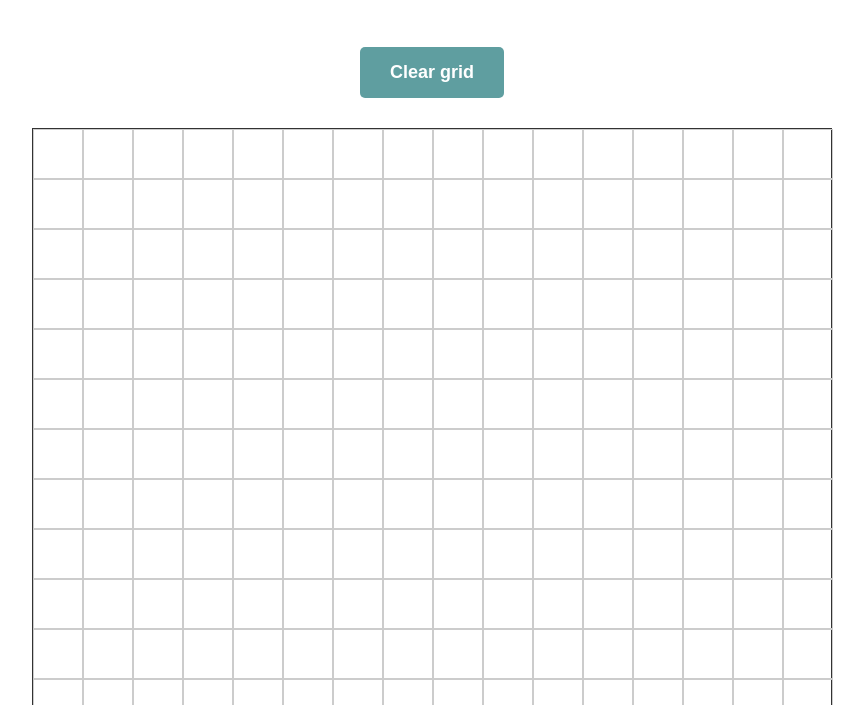
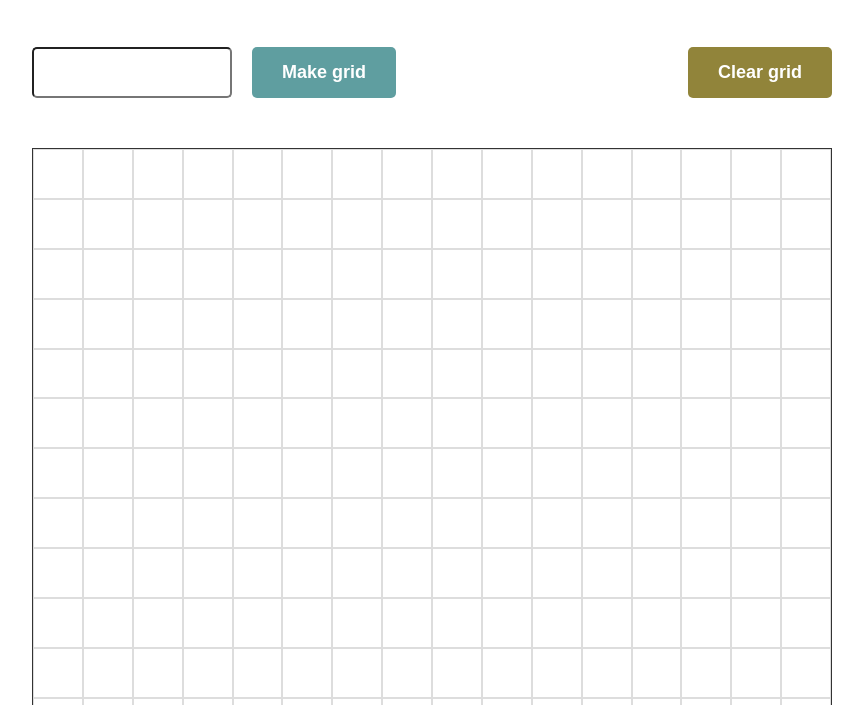
Before and after one commit to aspbdev/etch-a-sketch, a plain HTML site: page index.html in a window 1280 px wide. Shown: the part 95-800 px from the top of the page, without its empty margins (208-1072 px from the left). Drawn offline with Linux system fonts and the light colour scheme.

Commit message:
Add grid resize functionality

```diff
--- a/index.html
+++ b/index.html
@@ -10,7 +10,11 @@
 </head>
 <body>
     <h1>Etch-a-Sketch</h1>
-    <button class="clear-all">Clear grid</button>
+    <div class="controls">
+        <input type="text" name="grid" id="grid-size">
+        <input type="submit" value="Make grid" id="grid-btn">
+        <button class="clear-all">Clear grid</button>
+    </div>
     <div class="container"></div>
 </body>
 </html>
--- a/script.js
+++ b/script.js
@@ -1,21 +1,39 @@
 const container = document.querySelector('.container');
+const gridBtn = document.querySelector('#grid-btn');
+const gridInput = document.querySelector('#grid-size');
+const clearBtn = document.querySelector('.clear-all');
 
-for (let i = 0; i < 256; i++) {
+let gridSize = 16;
+makeGrid(gridSize);
+
+gridBtn.addEventListener('click', () => {
+    const input = +gridInput.value;
+    if (input && input <= 60) {
+        makeGrid(input);
+    }
+})
+
+function makeGrid(size) {
+    container.innerHTML = '';
+    container.setAttribute('style',
+        `grid-template-columns: repeat(${size}, auto);
+        grid-template-rows: repeat(${size}, auto);`);
+
+    for (let i = 0; i < size * size; i++) {
         const square = document.createElement('div');
         square.className = 'square';
         container.append(square);
     }
 
     const squareItems = document.querySelectorAll('.square');
-
-console.log(squareItems);
     squareItems.forEach(item =>
         item.addEventListener('mouseover', () => {
             item.classList.add('draw');
     }));
 
-const clearBtn = document.querySelector('.clear-all');
-
     clearBtn.addEventListener('click', () => {
         squareItems.forEach(item => item.className = 'square');
     })
+
+    gridInput.value = '';
+}
--- a/style.css
+++ b/style.css
@@ -16,26 +16,38 @@ h1 {
 
 .container {
     width: 800px;
-    margin: 30px auto;
+    height: 800px;
+    margin: 50px auto;
     display: grid;
-    grid-template-columns: repeat(16, 1fr);
     column-gap: 0;
     border: 1px solid #333;
 }
 
 .square {
-    width: 50px;
-    height: 50px;
-    border: 1px solid #CCC;
+    border: 1px solid rgba(204, 204, 204, 0.671);
 }
 
 .square.draw {
     background-color: cadetblue;
 }
 
-.clear-all {
-    display: block;
-    margin: auto;
+.controls {
+    max-width: 800px;
+    margin: 0 auto;
+    display: flex;
+    justify-content: flex-start;
+    gap: 20px;
+}
+
+#grid-size {
+    display: inline-block;
+    width: 200px;
+    padding: 15px;
+    border-radius: 5px;
+}
+
+#grid-btn{
+    display: inline-block;
     padding: 15px 30px;
     font-size: 18px;
     font-weight: 600;
@@ -47,6 +59,21 @@ h1 {
     transition: 100ms;
 }
 
-.clear-all:hover {
+.clear-all {
+    display: inline-block;
+    margin-left: auto;
+    padding: 15px 30px;
+    font-size: 18px;
+    font-weight: 600;
+    background-color: rgb(145, 132, 58);
+    color: #fff;
+    border: none;
+    outline: none;
+    border-radius: 5px;
+    transition: 100ms;
+}
+
+.clear-all:hover,
+#grid-btn:hover {
     transform: scale(1.1);
 }
```
Lines whose indentation alone changed are shown as unchanged.
